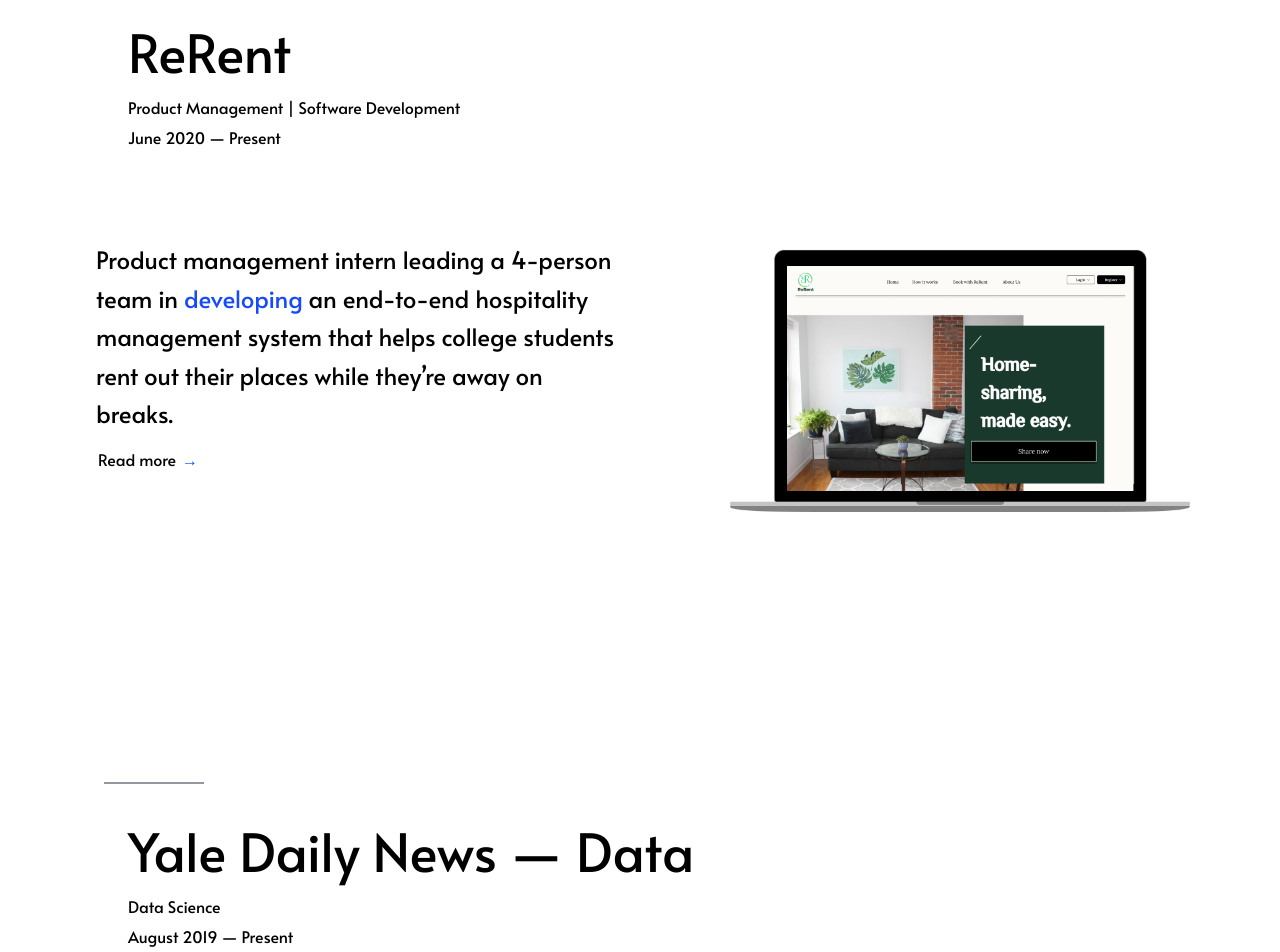
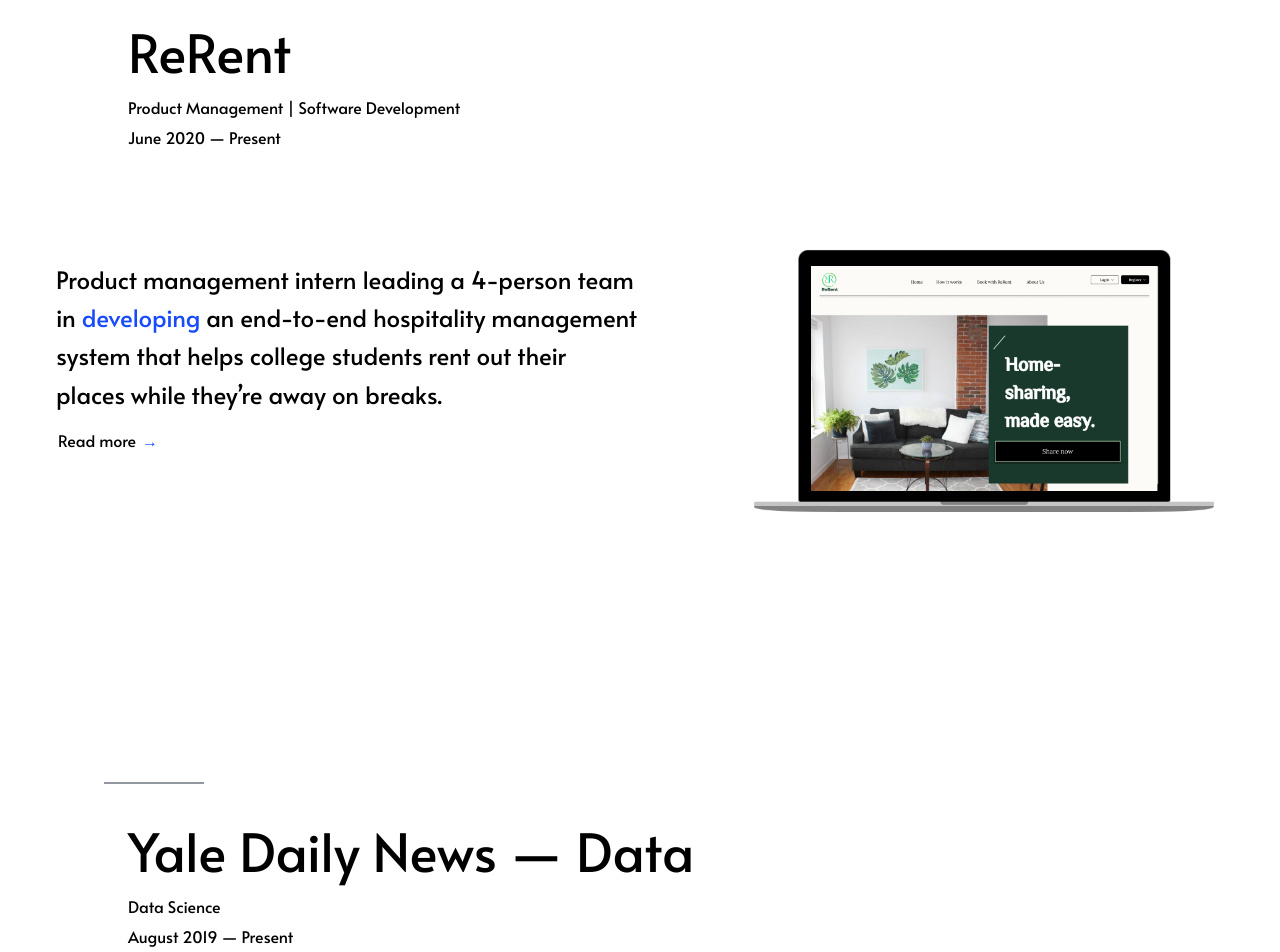
Before and after one commit to ashleyyqin/ashleyyqin.github.io, a Jekyll site: the page built from index.html, in a window 1280 px wide. Shown: the part 1264-2216 px from the top of the page. Built offline with Jekyll 4.4.1, drawn with Linux system fonts in a browser that asks for light colours.

Commit message:
Update index.html

```diff
--- a/index.html
+++ b/index.html
@@ -42,7 +42,7 @@
 </div>
 <div class="card container mx-auto px-2 mb-4 clearfix header-text">
     <div class="subheader mt-1 py-2" style="display: flex;align-items: center;flex-flow: wrap; justify-content:center;">
-        <div style="width: 34em; margin-bottom:5em; margin-left: 2em">
+        <div style="width: 38em; margin-bottom:5em; margin-left: 1em">
                 <p class="project-descriptions">
                     Product management intern leading a 4-person team in <span class="blue">developing</span> an end-to-end
                     hospitality management system that helps college students rent out their places while they’re away on breaks.
@@ -92,7 +92,7 @@
     </div>
 </div>
 <div class='tableauPlaceholder' id='viz1600286215547'
-     style='margin-top: 2em; align-items: center;'>
+     style='margin-top: 2em; align-items: center; margin-left: 1em'>
     <noscript><a
             href='http:&#47;&#47;features.yaledailynews.com&#47;blog&#47;2020&#47;04&#47;24&#47;analysis-a-shifting-demographic-for-storied-yale-crew-international-athletes-elevate-the-elis&#47;'><img
             alt=' '
```
